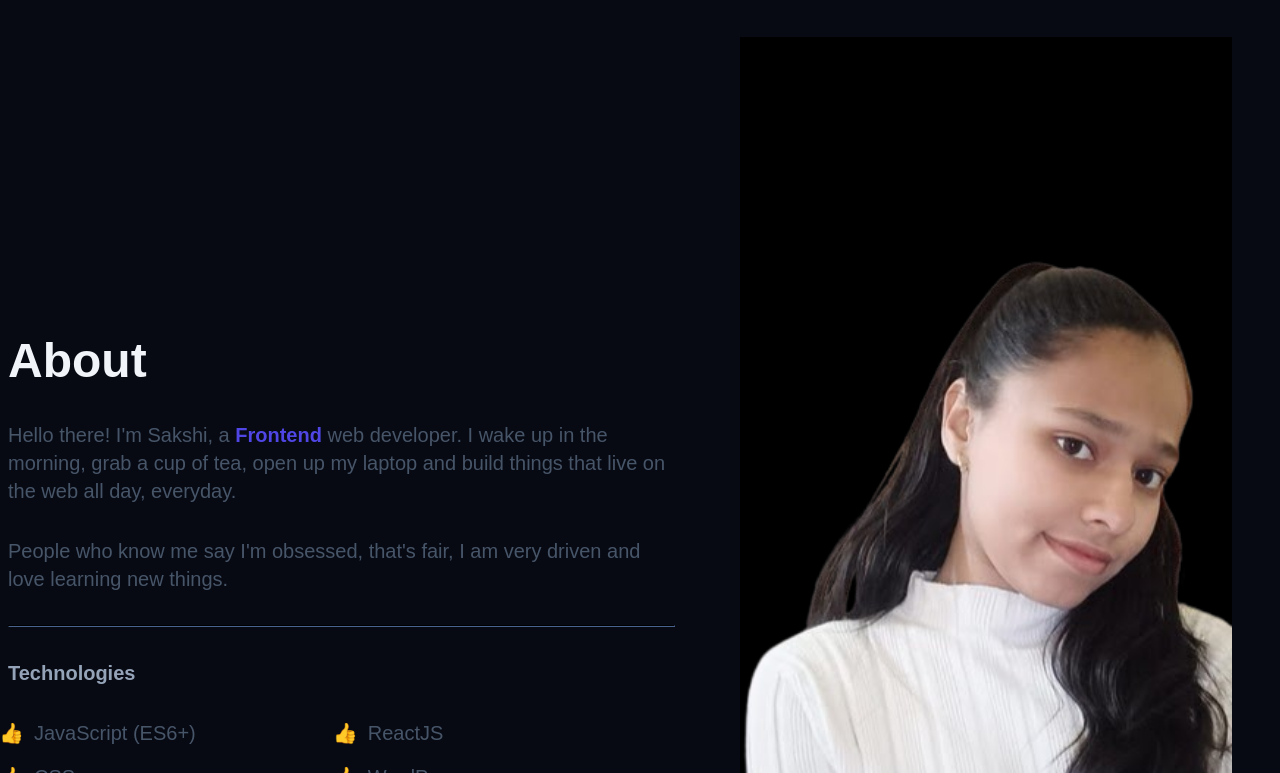
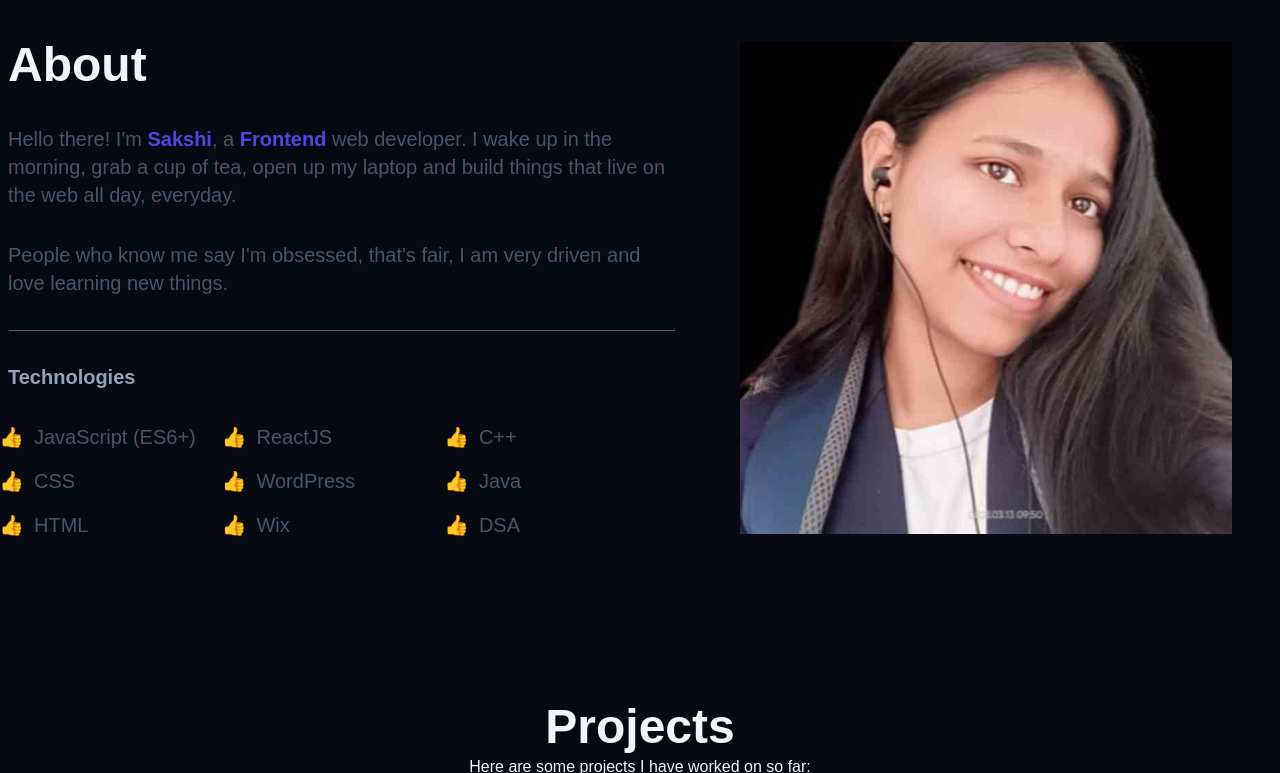
Before and after one commit to Sakshi2501/Portfolio, a website built with Vite: page index.html in a window 1280 px wide. Shown: the part 910-1683 px from the top of the page. Built offline with nearby package versions, Linux system fonts and the light colour scheme; a web font is replaced by a local one.

Commit message:
made some changes

```diff
--- a/index.html
+++ b/index.html
@@ -120,7 +120,7 @@
         <div class="about__content">
           <h2 class="about__title">About</h2>
           <p class="about__description">
-            Hello there! I'm Sakshi, a
+            Hello there! I'm <strong>Sakshi</strong>, a
             <strong>Frontend</strong> web developer.
             I wake up in the morning, grab a cup of tea,
             open up my laptop and build things that live on the web all
@@ -143,13 +143,18 @@
               <li class="about__list">WordPress</li>
               <li class="about__list">Wix</li>
             </ul>
+            <ul class="about__ul">
+              <li class="about__list">C++</li>
+              <li class="about__list">Java</li>
+              <li class="about__list">DSA</li>
+            </ul>
           </div>
         </div>
         <div class="about__img-wrapper">
           <img
             class="about__img lazy loading"
             src="https://via.placeholder.com/720"
-            data-src="/hero.png"
+            data-src="/about.jpg"
             alt="Profile picture"
           />
         </div>
@@ -157,7 +162,9 @@
 
       <section class="work container section">
         <h2 class="work__title">Projects</h2>
-      <br/>
+      <p>
+        Here are some projects I have worked on so far:
+      </p>
 
         <div class="work__container">
           <!-- Project 1 -->
@@ -242,7 +249,7 @@
           class="contact__btn btn"
           href="mailto:sakshi.wtpqwppr@gmail.com"
           target="_blank"
-          >React Out</a
+          >Reach Out</a
         >
       </section>
     </main>
```
